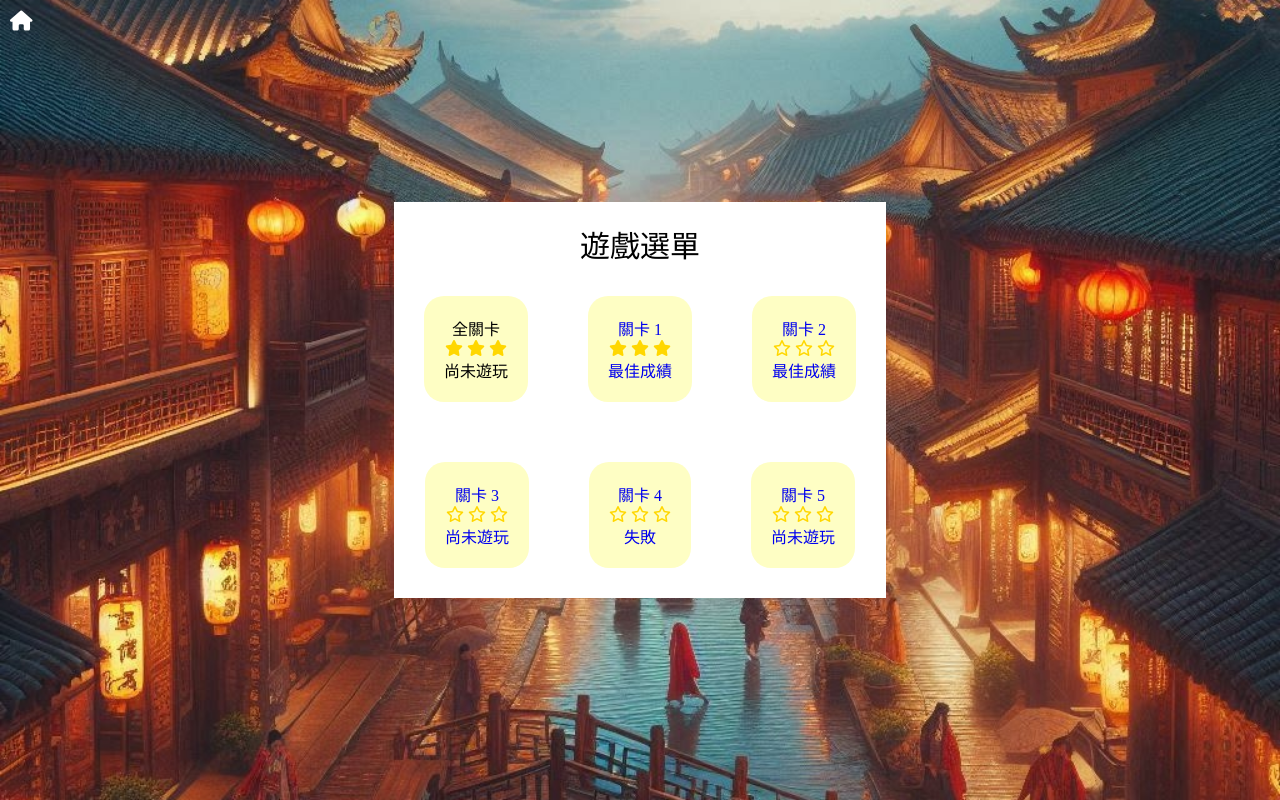
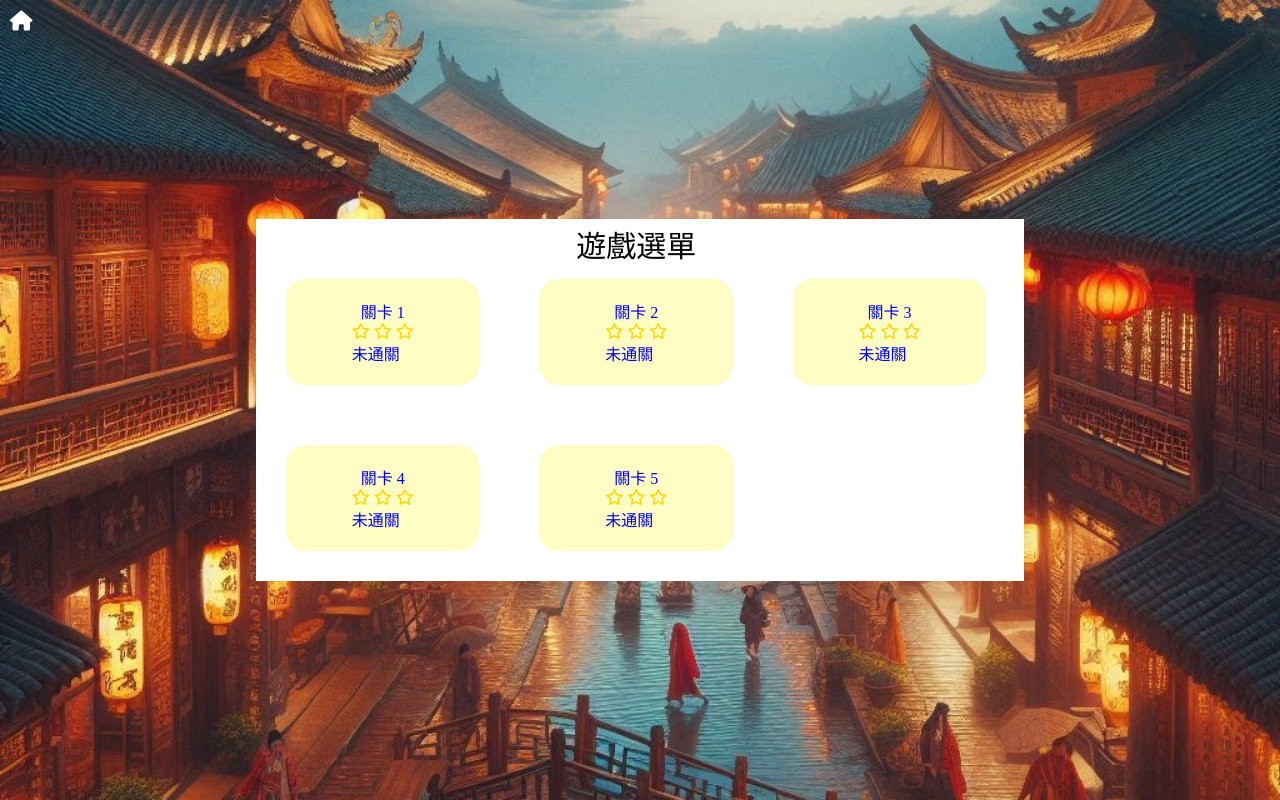
Before and after one commit to YuXuan20040221/Game, a SvelteKit app: page /gameMenu in a window 1280 px wide. Built offline with nearby package versions, Linux system fonts and the light colour scheme.

Commit message:
LocalStorage Done~

```diff
--- a/src/routes/gameChapterIII-2/+page.svelte
+++ b/src/routes/gameChapterIII-2/+page.svelte
@@ -5,6 +5,7 @@
   const text2 = ["水", "蛙", "土"];
   const text3 = ["哥", "瓜", "想"];
   let count = [0, 0, 0];
+  let WrongAns = 0;
 
   //   const ans = ["割", "蛙", "瓜"];
 
@@ -15,9 +16,13 @@
 
   function checkAns() {
     if (count[0] == 0 && count[1] == 1 && count[2] == 1) {
+      WrongAns+=1;
+      localStorage.setItem("Ch3Wrong", WrongAns.toString());
       window.location.href = "/gameChapterIII-3";
     } else {
       alert("答錯了QQ");
+      WrongAns+=1;
+      localStorage.setItem("Ch3Wrong", WrongAns.toString());
     }
   }
 </script>
--- a/src/routes/gameMenu/+page.svelte
+++ b/src/routes/gameMenu/+page.svelte
@@ -1,5 +1,22 @@
 <script>
   import Header from "../Header.svelte";
+  const wrong = ["Ch1Wrong", "Ch2Wrong", "Ch3Wrong", "Ch4Wrong", "Ch5Wrong"];
+  const hf = ["/gameStart","/gameChapterII","/gameChapterIII","/gameChapterIX","/gameChapterX"]
+  var level = [0, 0, 0, 0, 0];
+  for (let i = 0; i < 5; i++) {
+    // @ts-ignore
+    if (localStorage.getItem(wrong[i]) <= 0) {
+      level[i] = 0;
+      // @ts-ignore
+    } else if (localStorage.getItem(wrong[i]) <= 1) {
+      level[i] = 3;
+      // @ts-ignore
+    } else if (localStorage.getItem(wrong[i]) <= 3) {
+      level[i] = 2;
+    } else {
+      level[i] = 1;
+    }
+  }
 </script>
 
 <svelte:head>
@@ -7,7 +24,10 @@
   <meta name="description" content="About this app" />
 </svelte:head>
 <Header>
-  <span><a href="./" style="color: white;"><i class="fa-solid fa-house"></i></a></span>
+  <span
+    ><a href="./" style="color: white;"><i class="fa-solid fa-house"></i></a
+    ></span
+  >
 </Header>
 
 <section>
@@ -16,70 +36,34 @@
       <div>遊戲選單</div>
     </div>
 
-    <div id="button_container_top">
-      <div id="game_all" class="game">
-        <div>全關卡</div>
+      {#each level as l, i}
+        <a id="game_{i}" class="game" href={hf[i-1]}>
+          <div>關卡 {++i}</div>
           <div>
+            {#if l == 3}
               <i class="fa-solid fa-star"></i>
               <i class="fa-solid fa-star"></i>
               <i class="fa-solid fa-star"></i>
-        </div>
-        <div>尚未遊玩</div>
-      </div>
-
-      <a id="game_1" class="game" href="/gameStart">
-        <div>關卡 1</div>
-        <div>
+              <br>通關成功
+            {:else if l == 2}
               <i class="fa-solid fa-star"></i>
               <i class="fa-solid fa-star"></i>
+              <i class="fa-regular fa-star"></i>
+              <br>通關成功
+            {:else if l == 1}
               <i class="fa-solid fa-star"></i>
-        </div>
-        <div>最佳成績</div>
-      </a>
-
-      <a id="game_2" class="game" href="/gameChapterII">
-        <div>關卡 2</div>
-        <div>
+              <i class="fa-regular fa-star"></i>
+              <i class="fa-regular fa-star"></i>
+              <br>通關成功
+            {:else}
               <i class="fa-regular fa-star"></i>
               <i class="fa-regular fa-star"></i>
               <i class="fa-regular fa-star"></i>
+              <br>未通關
+            {/if}
           </div>
-        <div>最佳成績</div>
         </a>
-    </div>
-
-    <div id="button_container_down">
-      <a id="game_3" class="game" href="/gameChapterIII">
-        <div>關卡 3</div>
-        <div>
-          <i class="fa-regular fa-star"></i>
-          <i class="fa-regular fa-star"></i>
-          <i class="fa-regular fa-star"></i>
-        </div>
-        <div>尚未遊玩</div>
-      </a>
-
-      <a id="game_4" class="game" href="/gameChapterIX">
-        <div>關卡 4</div>
-        <div>
-          <i class="fa-regular fa-star"></i>
-          <i class="fa-regular fa-star"></i>
-          <i class="fa-regular fa-star"></i>
-        </div>
-        <div>失敗</div>
-      </a>
-
-      <a id="game_5" class="game" href="/gameChapterX">
-        <div>關卡 5</div>
-        <div>
-          <i class="fa-regular fa-star"></i>
-          <i class="fa-regular fa-star"></i>
-          <i class="fa-regular fa-star"></i>
-        </div>
-        <div>尚未遊玩</div>
-      </a>
-    </div>
-  </div>
+      {/each}
 </section>
 
 <style>
@@ -90,24 +74,19 @@
   #container {
     background-color: white;
     /* opacity: 0.8; */
-    display: flex;
-    flex-direction: column;
+    display: grid;
+    grid-template-rows: 30px auto auto;
+    grid-template-columns: 33% 33% 33%;
     align-items: center;
+    width: 60%;
   }
 
   #title_container {
     display: flex;
+    grid-column: 1/4;
     justify-content: center;
     font-size: 30px;
     margin-top: 20px;
-  }
-
-  #button_container_top {
-    display: flex;
-  }
-
-  #button_container_down {
-    display: flex;
   }
 
   .game {
@@ -118,6 +97,7 @@
     flex-direction: column;
     align-items: center;
     border-radius: 20px;
+    flex: 0,0,20%;
   }
 
   .fa-solid.fa-star,
```
Also changed, not shown: src/routes/gameChapterIX-2/+page.svelte (+8 -2 lines), src/routes/gameChapterX-2/+page.svelte (+8 -2 lines), src/routes/gameStart/+page.svelte (+20 -18 lines). Lines whose indentation alone changed are shown as unchanged.
